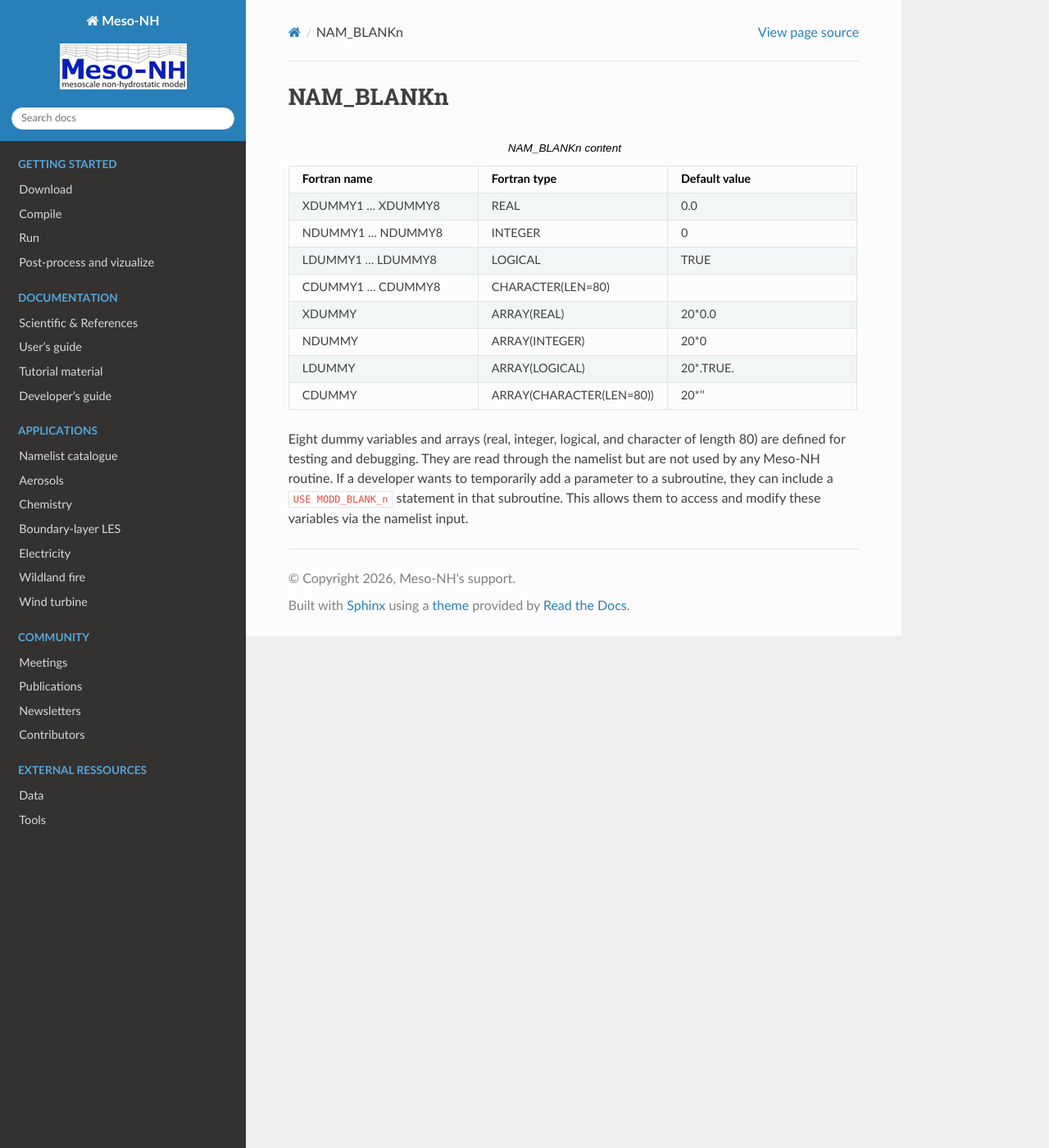
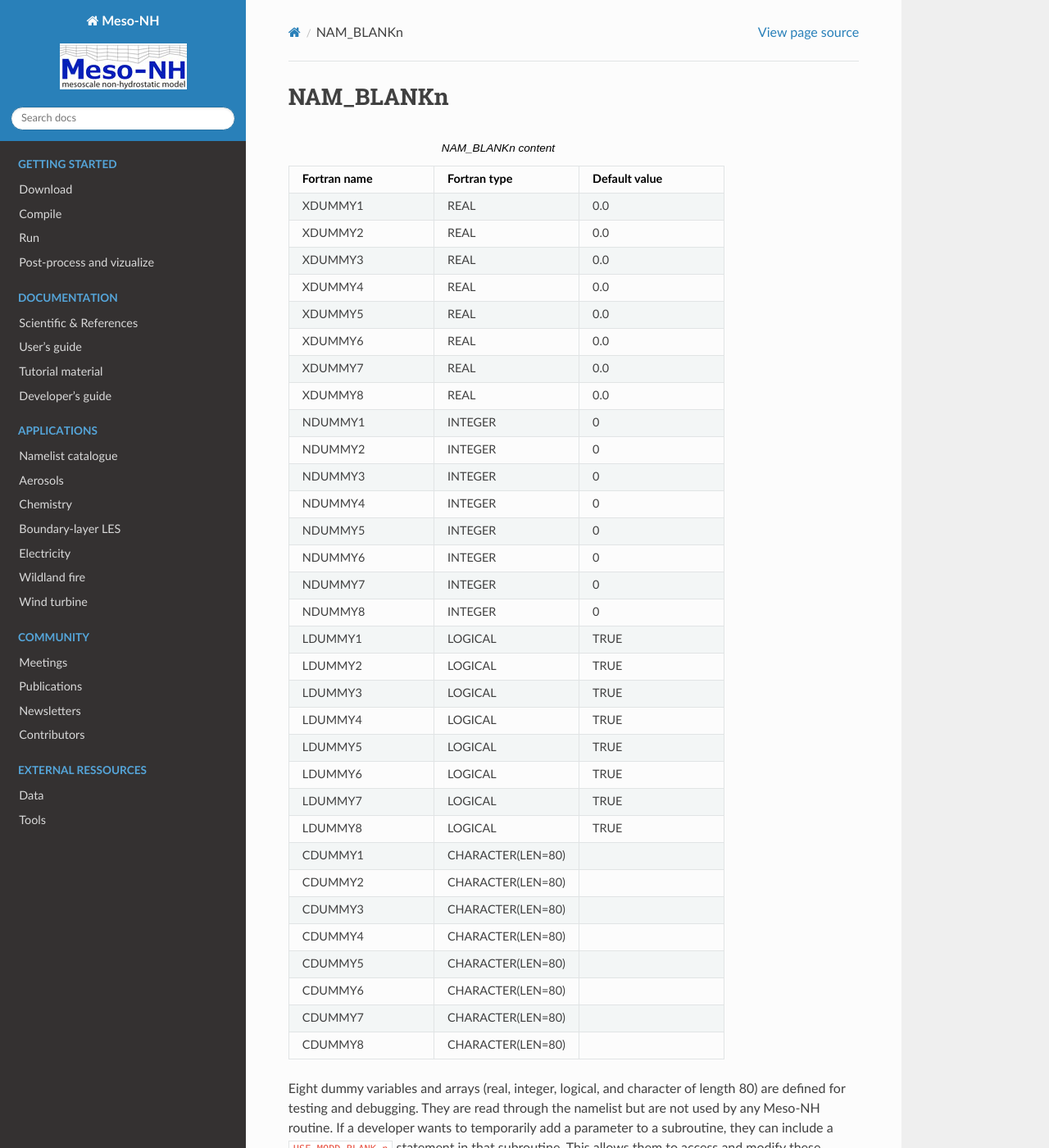
Before and after one commit to JorisPianezze/mesonh_doc, a Sphinx documentation site: the page built from docs/source/documentation/users_guide/executables_namelists/namelists/nam_blankn.rst, in a window 1280 px wide and 1400 px high. Shown: the whole window at 82% size. Built offline with Sphinx 7.4.7 and the Read the Docs theme 3.1.0, drawn with Linux system fonts in a browser that asks for light colours; pages that are not in the unit, such as notebooks, are missing from menus.

Commit message:
Quentin 07/05/2026: fix user guide namelist description for automatic parsing by mnh-interface

```diff
--- a/docs/source/documentation/users_guide/executables_namelists/namelists/nam_blankn.rst
+++ b/docs/source/documentation/users_guide/executables_namelists/namelists/nam_blankn.rst
@@ -7,13 +7,37 @@
    :header: "Fortran name", "Fortran type", "Default value"
    :widths: 30, 30, 30
 
-   "XDUMMY1 ... XDUMMY8","REAL","0.0"
-   "NDUMMY1 ... NDUMMY8","INTEGER","0"
-   "LDUMMY1 ... LDUMMY8","LOGICAL","TRUE"
-   "CDUMMY1 ... CDUMMY8","CHARACTER(LEN=80)",""
-   "XDUMMY","ARRAY(REAL)","20*0.0"
-   "NDUMMY","ARRAY(INTEGER)","20*0"
-   "LDUMMY","ARRAY(LOGICAL)","20*.TRUE."
-   "CDUMMY","ARRAY(CHARACTER(LEN=80))","20*''"
+   "XDUMMY1","REAL","0.0"
+   "XDUMMY2","REAL","0.0"
+   "XDUMMY3","REAL","0.0"
+   "XDUMMY4","REAL","0.0"
+   "XDUMMY5","REAL","0.0"
+   "XDUMMY6","REAL","0.0"
+   "XDUMMY7","REAL","0.0"
+   "XDUMMY8","REAL","0.0"
+   "NDUMMY1","INTEGER","0"
+   "NDUMMY2","INTEGER","0"
+   "NDUMMY3","INTEGER","0"
+   "NDUMMY4","INTEGER","0"
+   "NDUMMY5","INTEGER","0"
+   "NDUMMY6","INTEGER","0"
+   "NDUMMY7","INTEGER","0"
+   "NDUMMY8","INTEGER","0"
+   "LDUMMY1","LOGICAL","TRUE"
+   "LDUMMY2","LOGICAL","TRUE"
+   "LDUMMY3","LOGICAL","TRUE"
+   "LDUMMY4","LOGICAL","TRUE"
+   "LDUMMY5","LOGICAL","TRUE"
+   "LDUMMY6","LOGICAL","TRUE"
+   "LDUMMY7","LOGICAL","TRUE"
+   "LDUMMY8","LOGICAL","TRUE"
+   "CDUMMY1","CHARACTER(LEN=80)",""
+   "CDUMMY2","CHARACTER(LEN=80)",""
+   "CDUMMY3","CHARACTER(LEN=80)",""
+   "CDUMMY4","CHARACTER(LEN=80)",""
+   "CDUMMY5","CHARACTER(LEN=80)",""
+   "CDUMMY6","CHARACTER(LEN=80)",""
+   "CDUMMY7","CHARACTER(LEN=80)",""
+   "CDUMMY8","CHARACTER(LEN=80)",""
 
 Eight dummy variables and arrays (real, integer, logical, and character of length 80) are defined for testing and debugging. They are read through the namelist but are not used by any Meso-NH routine. If a developer wants to temporarily add a parameter to a subroutine, they can include a :code:`USE MODD_BLANK_n` statement in that subroutine. This allows them to access and modify these variables via the namelist input.
--- a/docs/source/documentation/users_guide/executables_namelists/namelists/nam_param_kafrn.rst
+++ b/docs/source/documentation/users_guide/executables_namelists/namelists/nam_param_kafrn.rst
@@ -1,6 +1,6 @@
 .. _nam_param_kafrn:
 
-NAM_PARAM_KAFRN
+NAM_PARAM_KAFRn
 -----------------------------------------------------------------------------
 
 It contains the options for deep and shallow convection parameterizations used by the model (CSCONV = "KAFR" or CDCONV = "KAFR" in :ref:`nam_paramn`).
--- a/docs/source/documentation/users_guide/executables_namelists/namelists/nam_param_radn.rst
+++ b/docs/source/documentation/users_guide/executables_namelists/namelists/nam_param_radn.rst
@@ -1,6 +1,6 @@
 .. _nam_param_radn:
 
-NAM_PARAM_RADN
+NAM_PARAM_RADn
 -----------------------------------------------------------------------------
 
 It contains some options retained for the radiative scheme used by the model n CRAD = "ECMWF"; and some options common for both CRAD = "ECMWF" or "ECRA" in :ref:`nam_paramn`)
```
